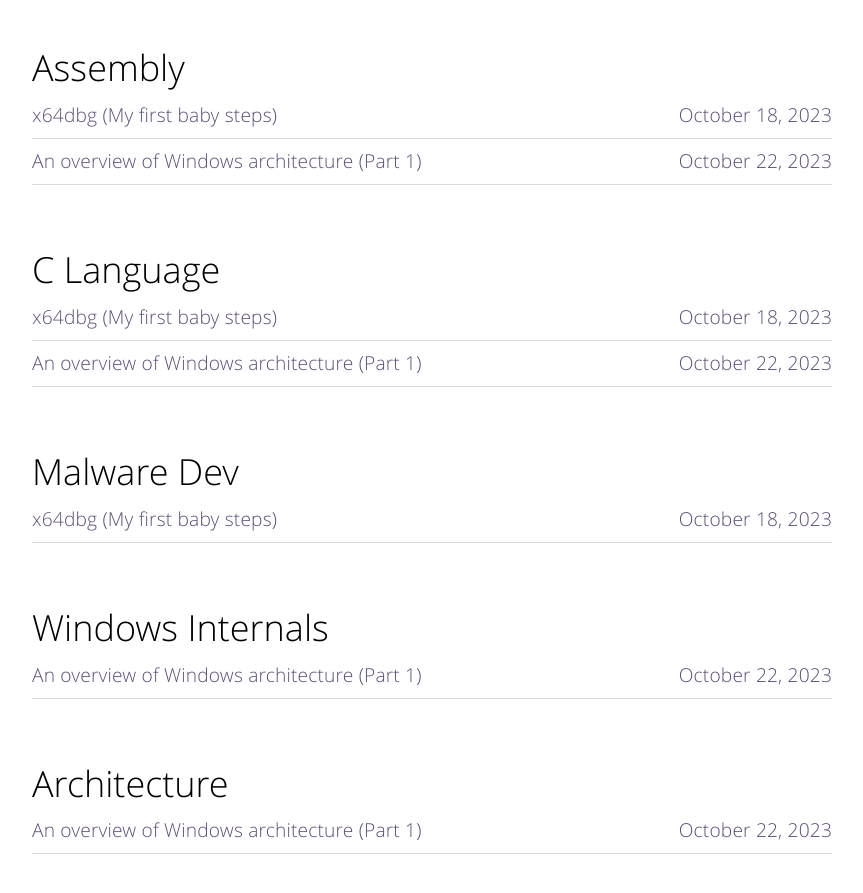
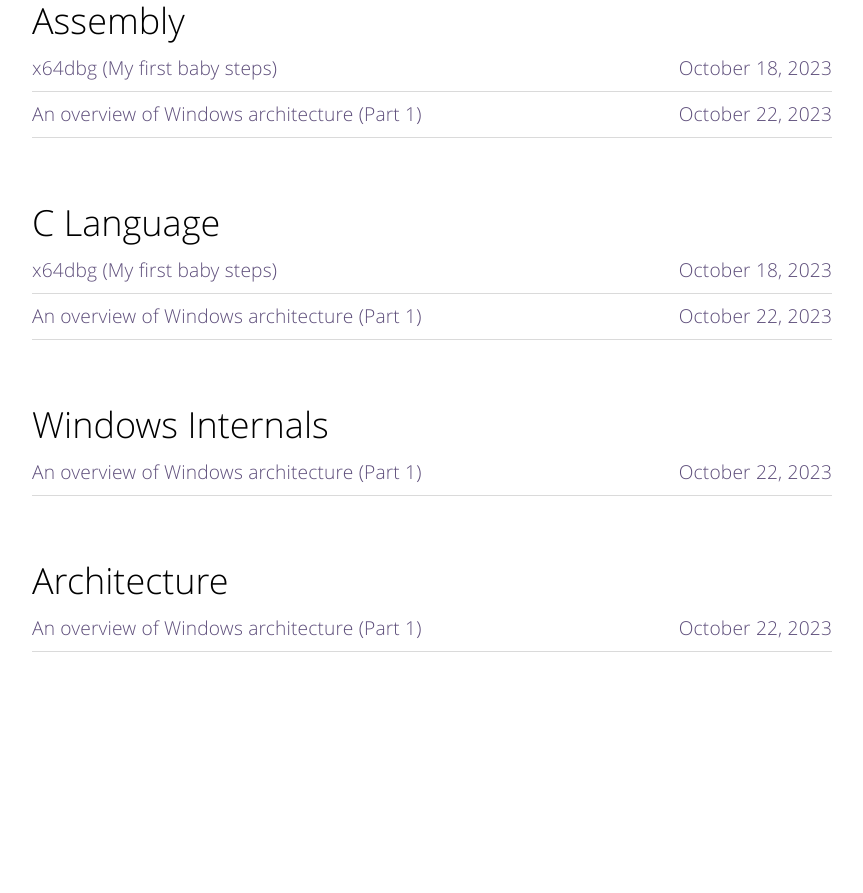
Before and after one commit to nickvourd/nickvourd.github.io, a Jekyll site: the page built from tags.html, in a window 1280 px wide and 900 px high, scrolled down 830 px. Shown: the top 893 px of the window, without its empty margins (208-1071 px from the left). Built offline with Jekyll 4.4.1, drawn with Linux system fonts in a browser that asks for light colours; after the commit the page ends 1528 px from its top, so only the background shows below that.

Commit message:
Update 2023-10-18-x64dbg-intro.md

```diff
--- a/_posts/2023-10-18-x64dbg-intro.md
+++ b/_posts/2023-10-18-x64dbg-intro.md
@@ -8,7 +8,6 @@
   - x64dbg
   - Assembly
   - C Language
-  - Malware Dev
 
 description: ""
 categories:
```
